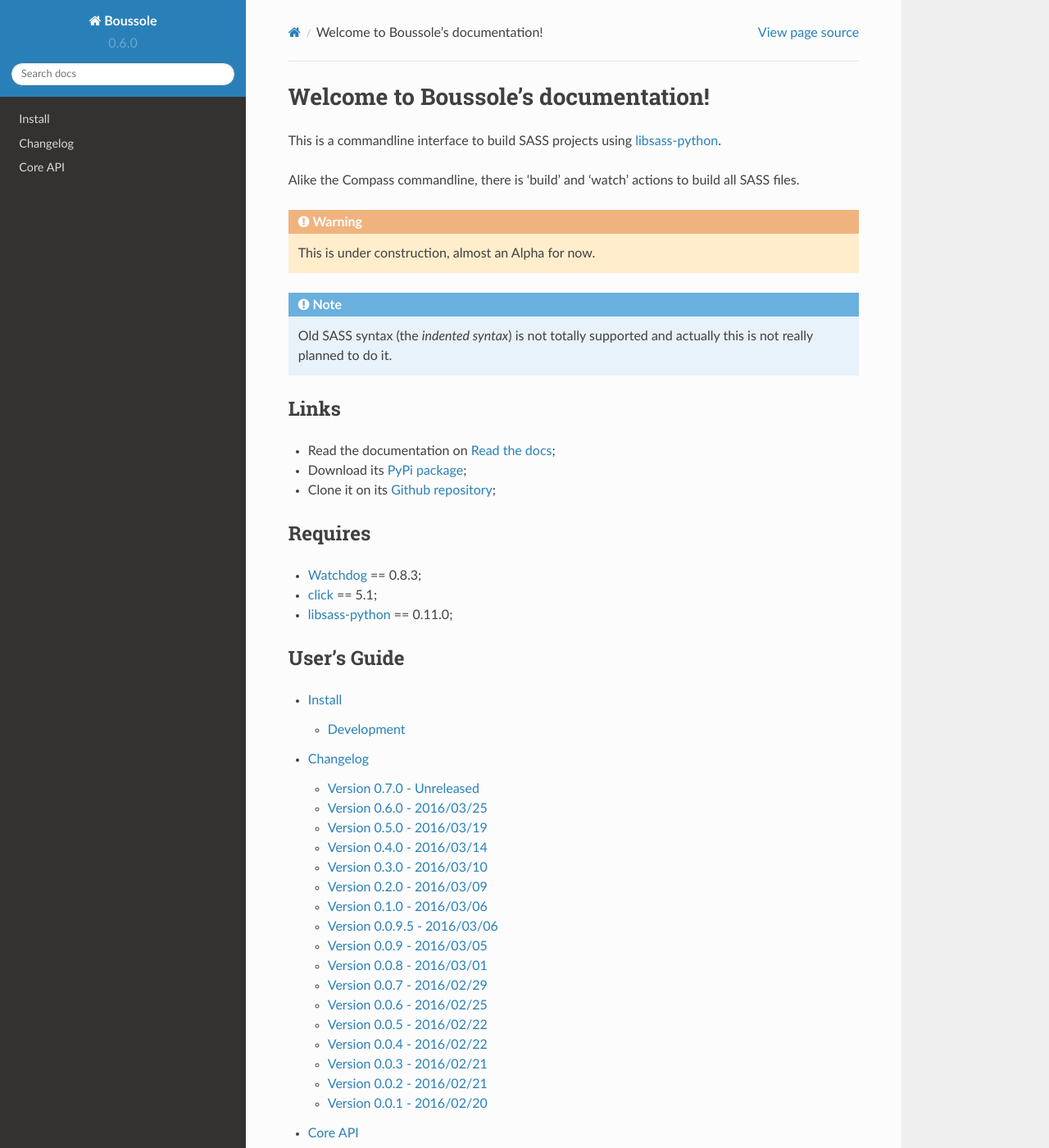
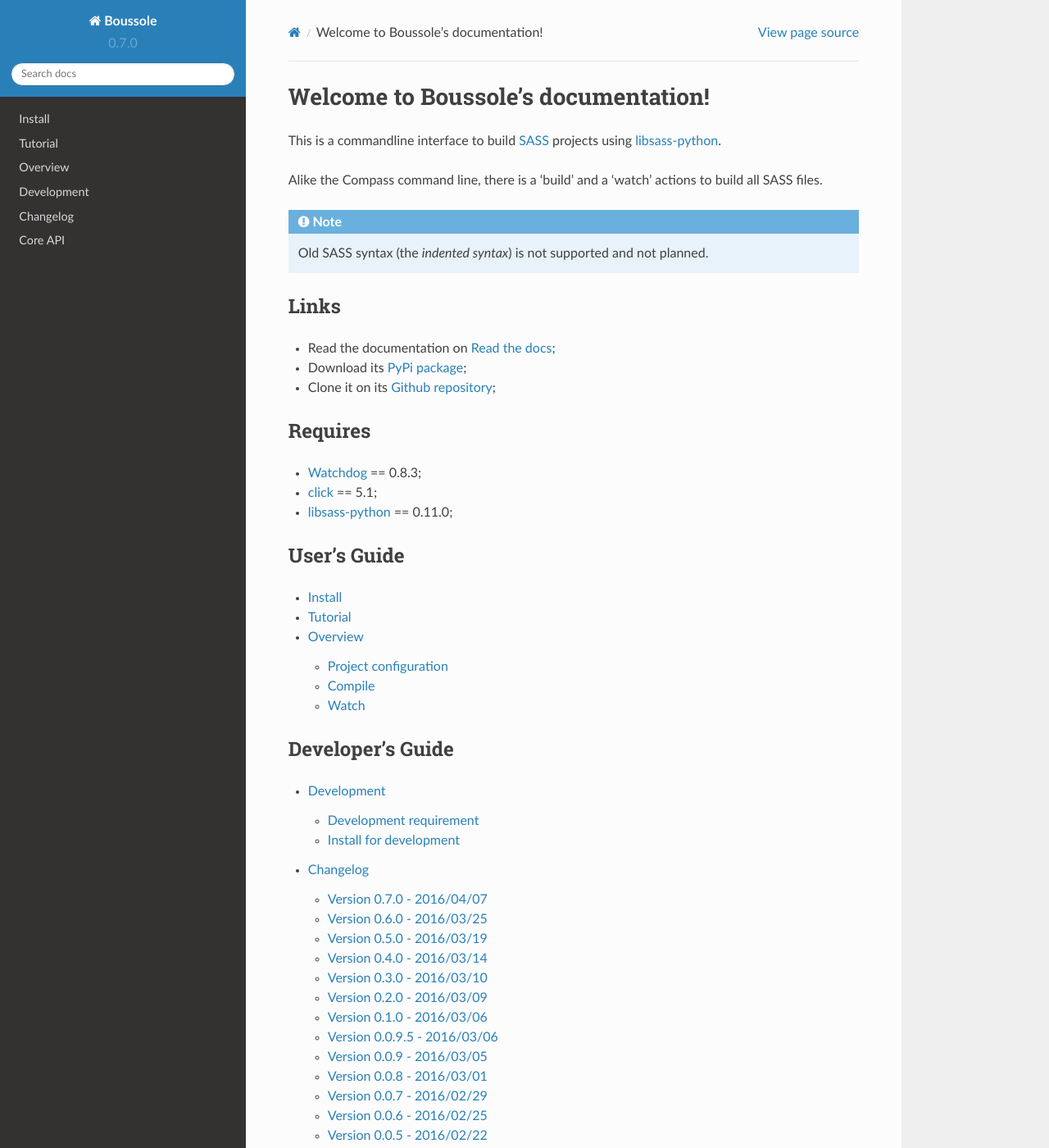
Before and after one commit to sveetch/boussole, a Sphinx documentation site: the page built from docs/index.rst, in a window 1280 px wide and 1400 px high. Shown: the whole window at 82% size. Built offline with Sphinx 7.4.7 and the Read the Docs theme 2.0.0, drawn with Linux system fonts in a browser that asks for light colours.

```diff
--- a/boussole/__init__.py
+++ b/boussole/__init__.py
@@ -1,4 +1,4 @@
 """
 Aims to reproduce the useful Compass commandline tool behaviors
 """
-__version__ = '0.6.0'
+__version__ = '0.7.0'
--- a/docs/api/index.rst
+++ b/docs/api/index.rst
@@ -1,3 +1,4 @@
+========
 Core API
 ========
 
--- a/docs/changelog.rst
+++ b/docs/changelog.rst
@@ -4,8 +4,10 @@
 Changelog
 =========
 
-Version 0.7.0 - Unreleased
+Version 0.7.0 - 2016/04/07
 --------------------------
+
+This is almost near Beta version.
 
 * Fixed a bug with comment removal from parser: url protocol separator (the ``//`` in ``http://``) was matched and leaded to errors in import rule parsing;
 * Added ``logs`` module;
--- a/docs/index.rst
+++ b/docs/index.rst
@@ -12,15 +12,12 @@
 Welcome to Boussole's documentation!
 ====================================
 
-This is a commandline interface to build SASS projects using `libsass-python`_.
+This is a commandline interface to build `SASS`_ projects using `libsass-python`_.
 
-Alike the Compass commandline, there is 'build' and 'watch' actions to build all SASS files.
-
-.. Warning::
-    This is under construction, almost an Alpha for now.
+Alike the Compass command line, there is a 'build' and a 'watch' actions to build all SASS files.
 
 .. Note::
-    Old SASS syntax (the *indented syntax*) is not totally supported and actually this is not really planned to do it.
+    Old SASS syntax (the *indented syntax*) is not supported and not planned.
 
 Links
 *****
@@ -43,5 +40,15 @@ User’s Guide
    :maxdepth: 2
 
    install.rst
+   tutorial.rst
+   overview.rst
+
+Developer’s Guide
+*****************
+
+.. toctree::
+   :maxdepth: 2
+
+   development.rst
    changelog.rst
    api/index.rst
--- a/docs/sandbox.rst
+++ b/docs/sandbox.rst
@@ -55,6 +55,7 @@ TODO
 
    * [ ] Usage tutorial for end users;
    * [ ] Improve command line interface informations through colored logging;
+   * [ ] See about SASS map;
    * [ ] Better commandline base long help;
    * [ ] Better short action helps;
    * [ ] Better long action helps;
--- a/setup.py
+++ b/setup.py
@@ -15,7 +15,7 @@ setup(
         "Programming Language :: Python :: 2.7",
         'License :: OSI Approved :: MIT License',
         'Operating System :: OS Independent',
-        'Development Status :: 3 - Alpha',
+        'Development Status :: 4 - Beta',
         'Intended Audience :: Developers',
         'Topic :: Internet :: WWW/HTTP',
         'Topic :: Software Development :: Libraries :: Python Modules',
```
Also changed, not shown: other parts of docs/changelog.rst (+1 -0 lines), other parts of docs/index.rst (+1 -1 lines), README.rst (+5 -6 lines), docs/development.rst (added, +37 -0 lines), docs/install.rst (+0 -17 lines), docs/overview.rst (added, +93 -0 lines), docs/tutorial.rst (added, +27 -0 lines), LICENCE.txt, 2 other files.
